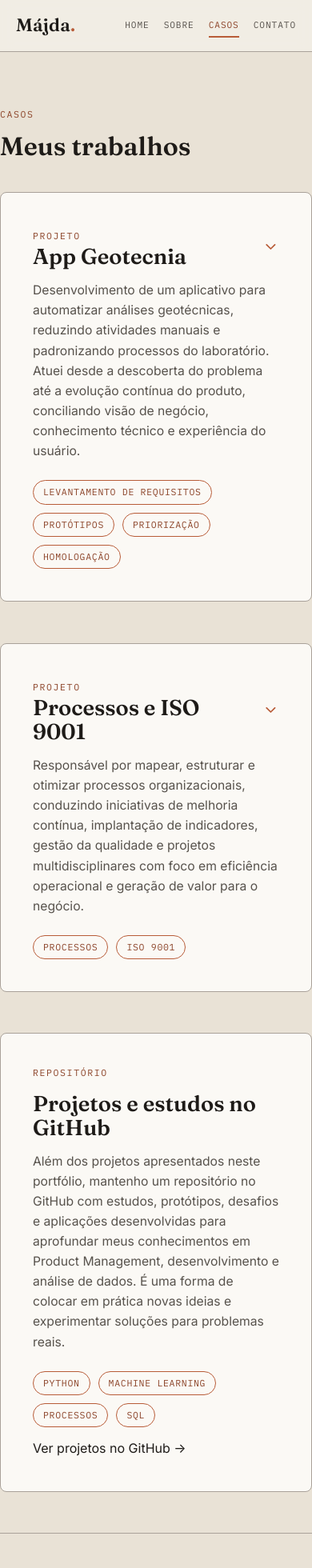
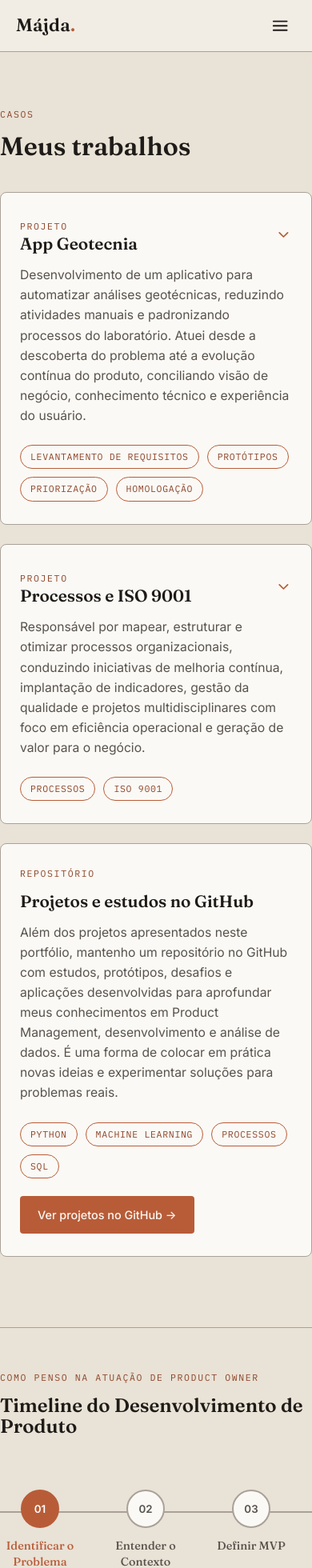
Before and after one commit to majdaalvarenga/majda-portfolio, a React (Vite) app: page /casos in a window 390 px wide. Shown: the top 1960 px of the page at 80% size. Built offline with nearby package versions, Linux system fonts and the light colour scheme.

Commit message:
Ajuste mobile

```diff
--- a/src/components/Header.tsx
+++ b/src/components/Header.tsx
@@ -1,4 +1,6 @@
+import { useState } from 'react'
 import { NavLink } from 'react-router-dom'
+import { FiMenu, FiX } from 'react-icons/fi'
 
 const links = [
   { to: '/', label: 'Home' },
@@ -8,18 +10,37 @@ const links = [
 ]
 
 export default function Header() {
+  const [isOpen, setIsOpen] = useState(false)
+
   return (
     <header className="site-header">
       <div className="container site-header__inner">
-        <NavLink to="/" className="site-header__logo">
+        <NavLink to="/" className="site-header__logo" onClick={() => setIsOpen(false)}>
           Májda<span className="site-header__logo-dot">.</span>
         </NavLink>
-        <nav aria-label="Navegação principal" className="site-header__nav">
+
+        <button
+          type="button"
+          className="site-header__toggle"
+          onClick={() => setIsOpen((prev) => !prev)}
+          aria-expanded={isOpen}
+          aria-controls="site-header-nav"
+          aria-label={isOpen ? 'Fechar menu' : 'Abrir menu'}
+        >
+          {isOpen ? <FiX /> : <FiMenu />}
+        </button>
+
+        <nav
+          id="site-header-nav"
+          aria-label="Navegação principal"
+          className={`site-header__nav ${isOpen ? 'is-open' : ''}`}
+        >
           {links.map((link) => (
             <NavLink
               key={link.to}
               to={link.to}
               end={link.to === '/'}
+              onClick={() => setIsOpen(false)}
               className={({ isActive }) =>
                 isActive ? 'site-header__link is-active' : 'site-header__link'
               }
--- a/src/components/ProcessFlow.tsx
+++ b/src/components/ProcessFlow.tsx
@@ -41,6 +41,7 @@ export default function ProcessFlow() {
   return (
     <section className="timeline">
       <div className="timeline__steps">
+        <div className="timeline__steps-track">
           {stages.map((stage, index) => (
             <button
               key={stage.label}
@@ -53,6 +54,7 @@ export default function ProcessFlow() {
             </button>
           ))}
         </div>
+      </div>
 
       <div className="timeline__detail">
         <h3>{stages[active].label}</h3>
--- a/src/components/ProcessFlow_app.tsx
+++ b/src/components/ProcessFlow_app.tsx
@@ -41,6 +41,7 @@ export default function ProcessFlowApp() {
   return (
     <section className="timeline">
       <div className="timeline__steps">
+        <div className="timeline__steps-track">
           {stages.map((stage, index) => (
             <button
               key={stage.label}
@@ -53,6 +54,7 @@ export default function ProcessFlowApp() {
             </button>
           ))}
         </div>
+      </div>
 
       <div className="timeline__detail">
         <h3>{stages[active].label}</h3>
--- a/src/components/ProcessFlow_processo.tsx
+++ b/src/components/ProcessFlow_processo.tsx
@@ -29,6 +29,7 @@ export default function ProcessFlowProcessos() {
   return (
     <section className="timeline">
       <div className="timeline__steps">
+        <div className="timeline__steps-track">
           {stages.map((stage, index) => (
             <button
               key={stage.label}
@@ -41,6 +42,7 @@ export default function ProcessFlowProcessos() {
             </button>
           ))}
         </div>
+      </div>
 
       <div className="timeline__detail">
         <h3>{stages[active].label}</h3>
--- a/src/pages/Casos.tsx
+++ b/src/pages/Casos.tsx
@@ -18,6 +18,7 @@ export default function Casos() {
         <h1 className="casos__title">Meus trabalhos</h1>
       </header>
 
+      <div className="casos__list">
         <article className="case-card">
   <div className="case-card__content">
     <button
@@ -65,8 +66,6 @@ export default function Casos() {
     )}
   </div>
 </article>
-<br /><br />
-
         <article className="case-card">
       <div className="case-card__content">
         <button
@@ -115,9 +114,7 @@ export default function Casos() {
       </div>
     </article>
 
-      <br /><br />
         <article className="case-card">
-
           <div className="case-card__content">
           <span className="eyebrow">Repositório</span>
           <h2 className="case-card__title">Projetos e estudos no GitHub</h2>
@@ -138,15 +135,15 @@ export default function Casos() {
             href="https://github.com/majdaalvarenga"
             target="_blank"
             rel="noopener noreferrer"
-            className="btn-primary"
+            className="case-card__link"
           >
             Ver projetos no GitHub →
           </a>
           </div>
         </article>
-      <br /><br />
-      <section className="process-section">
-        <br /><br />
+      </div>
+
+      <section className="process-section process-section--casos">
         <span className="eyebrow">Como penso na atuação de Product Owner</span>
         <h2 className="process-section__title">Timeline do Desenvolvimento de Produto</h2>
         <ProcessFlow />
--- a/src/styles/global.css
+++ b/src/styles/global.css
@@ -174,10 +174,53 @@ button:focus-visible {
   width: 100%;
 }
 
+.site-header__toggle {
+  display: none;
+  align-items: center;
+  justify-content: center;
+  width: 40px;
+  height: 40px;
+  border: none;
+  background: none;
+  color: var(--ink);
+  font-size: 1.4rem;
+  cursor: pointer;
+}
+
 @media (max-width: 640px) {
   .site-header__inner { height: 64px; }
-  .site-header__nav { gap: 18px; }
-  .site-header__link { font-size: 0.7rem; }
+
+  .site-header__toggle {
+    display: flex;
+  }
+
+  .site-header__nav {
+    position: absolute;
+    top: 64px;
+    left: 0;
+    right: 0;
+    flex-direction: column;
+    gap: 0;
+    background: var(--paper);
+    border-bottom: 1px solid var(--stone);
+    max-height: 0;
+    overflow: hidden;
+    transition: max-height 0.25s ease;
+  }
+
+  .site-header__nav.is-open {
+    max-height: 260px;
+  }
+
+  .site-header__link {
+    padding: 16px 20px;
+    font-size: 0.78rem;
+    border-bottom: 1px solid var(--linen);
+  }
+
+  .site-header__link::after {
+    display: none;
+  }
 }
 
 /* ==========================================================================
@@ -219,16 +262,29 @@ button:focus-visible {
   flex-direction: column;
   gap: 3rem;
   margin-top: 3rem;
+  min-width: 0;
 }
 
 .timeline__steps {
-  display: flex;
-  justify-content: space-between;
-  position: relative;
+  overflow-x: auto;
+  overflow-y: hidden;
   padding-top: 1rem;
+  padding-bottom: 1rem;
+  min-width: 0;
+  -webkit-overflow-scrolling: touch;
+  scrollbar-width: thin;
+  scrollbar-color: var(--stone) transparent;
 }
 
-.timeline__steps::before {
+.timeline__steps-track {
+  display: inline-flex;
+  justify-content: space-between;
+  gap: 2rem;
+  position: relative;
+  min-width: 100%;
+}
+
+.timeline__steps-track::before {
   content: "";
   position: absolute;
   top: 28px;
@@ -250,6 +306,7 @@ button:focus-visible {
   border: none;
   cursor: pointer;
   width: 120px;
+  flex-shrink: 0;
   transition: .25s;
 }
 
@@ -314,14 +371,7 @@ button:focus-visible {
 }
 
 @media (max-width: 900px) {
-  .timeline__steps {
-    overflow-x: auto;
-    gap: 2rem;
-    justify-content: flex-start;
-    padding-bottom: 1rem;
-  }
-  .timeline__steps::before { width: 900px; }
-  .timeline__step { flex-shrink: 0; }
+  .timeline__step { width: 100px; }
 }
 
 /* ==========================================================================
@@ -554,7 +604,8 @@ button:focus-visible {
 
 @media (max-width: 900px) {
   .sobre__grid { grid-template-columns: 1fr; }
-  .sobre__portrait { order: -1; }
+  .sobre__portrait { order: -1; position: static; }
+  .sobre__portrait img { margin-top: 0; }
   .responsibilities__list { grid-template-columns: 1fr 1fr; }
 }
 
@@ -587,6 +638,8 @@ button:focus-visible {
   border: 1px solid var(--stone);
   border-radius: 8px;
   overflow: hidden;
+  min-width: 0;
+  max-width: 100%;
 }
 
 .case-card__media img {
@@ -601,6 +654,7 @@ button:focus-visible {
   display: flex;
   flex-direction: column;
   gap: 14px;
+  min-width: 0;
 }
 
 .case-card__header {
@@ -635,10 +689,11 @@ button:focus-visible {
   display: flex;
   flex-direction: column;
   gap: 16px;
+  min-width: 0;
 }
 
 .case-card__title {
-  font-size: 1.7rem;
+  font-size: clamp(1.3rem, 4.5vw, 1.7rem);
 }
 
 .case-card__text {
@@ -666,9 +721,35 @@ button:focus-visible {
   padding: 5px 12px;
 }
 
+.casos__list {
+  display: flex;
+  flex-direction: column;
+  gap: clamp(24px, 5vw, 40px);
+}
+
+.case-card__link {
+  display: inline-flex;
+  align-items: center;
+  gap: 8px;
+  margin-top: 8px;
+  align-self: flex-start;
+  padding: 12px 22px;
+  border-radius: 4px;
+  background: var(--terracotta);
+  color: var(--paper);
+  font-size: 0.9rem;
+  font-weight: 500;
+  transition: background 0.2s ease;
+}
+
+.case-card__link:hover {
+  background: var(--terracotta-deep);
+}
+
 @media (max-width: 780px) {
   .case-card { grid-template-columns: 1fr; }
   .case-card__media img { max-height: 260px; }
+  .case-card__content { padding: 28px 24px; }
 }
 
 /* ==========================================================================
```
Lines whose indentation alone changed are shown as unchanged.
